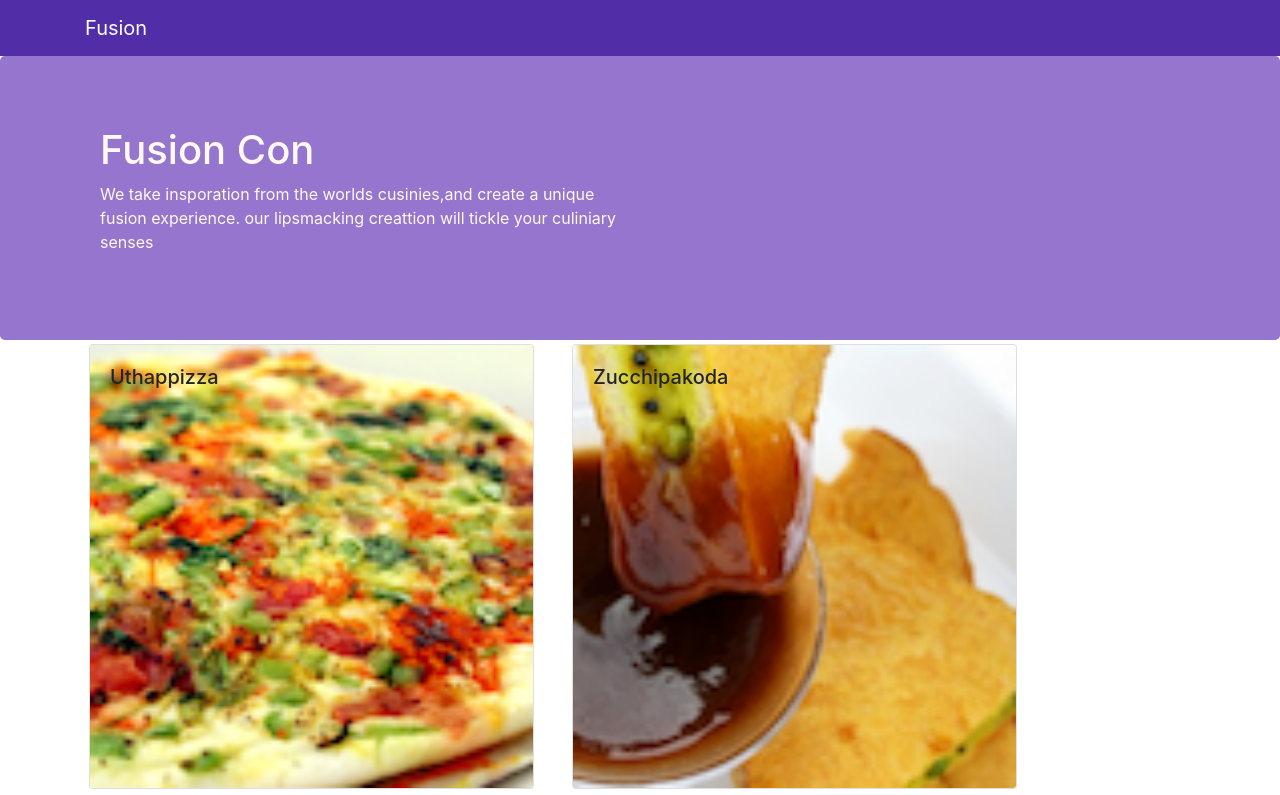
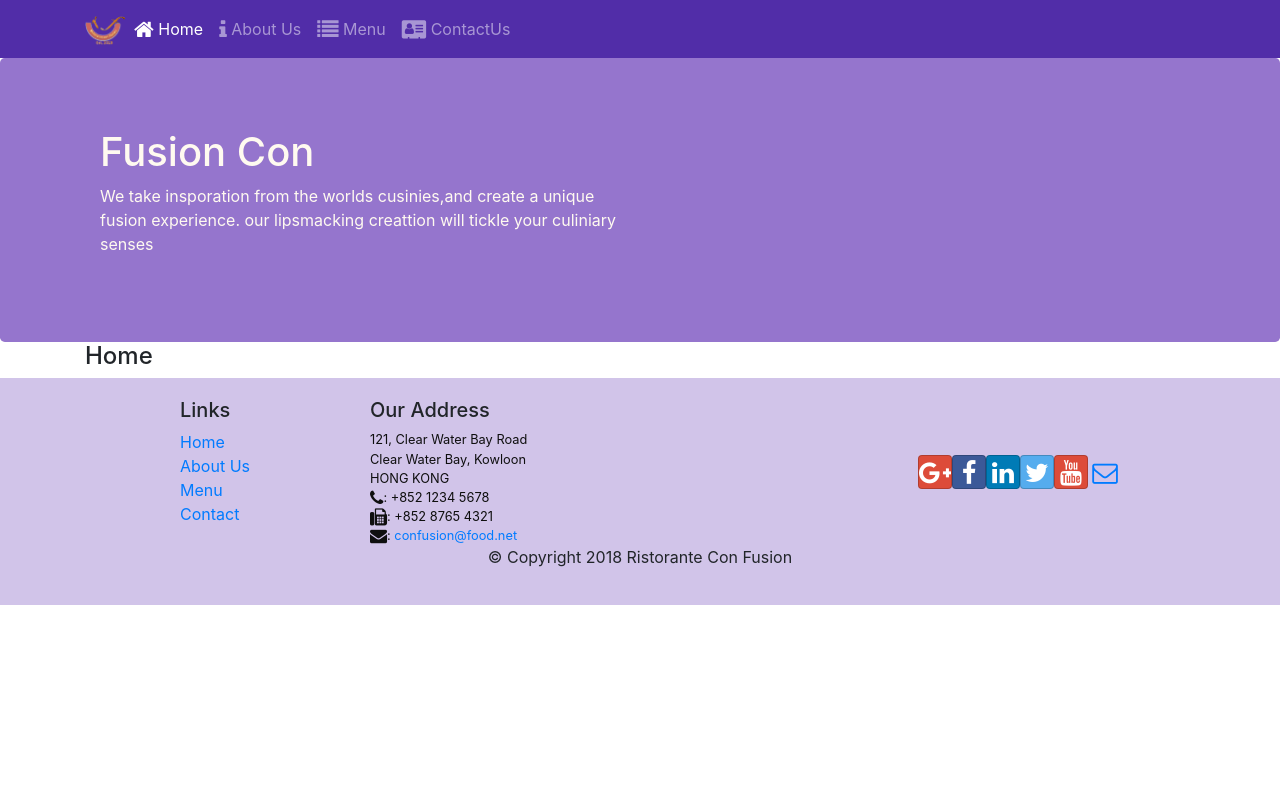
Before and after one commit to mumerasghar/FoodWay, a React (Create React App) app: page /home in a window 1280 px wide. Shown: the top 795 px of the page. Built offline with nearby package versions, Linux system fonts and the light colour scheme.

Commit message:
react router

```diff
--- a/package.json
+++ b/package.json
@@ -12,6 +12,7 @@
     "react": "^17.0.1",
     "react-dom": "^17.0.1",
     "react-popper": "0.9.2",
+    "react-router-dom": "^5.2.0",
     "react-scripts": "4.0.0",
     "reactstrap": "5.0.0",
     "web-vitals": "^0.2.4"
--- a/src/App.js
+++ b/src/App.js
@@ -1,11 +1,13 @@
 import { Component } from 'react';
 import Main from './components/MainComponent'
-
+import { BrowserRouter } from 'react-router-dom'
 class App extends Component {
 
   render() {
     return (
-      <Main />
+      <BrowserRouter>
+        <Main />
+      </BrowserRouter>
     );
   }
 }
--- a/src/components/FooterComponent.js
+++ b/src/components/FooterComponent.js
@@ -1,5 +1,5 @@
 import React from 'react';
-
+import { Link } from 'react-router-dom'
 function Footer(props) {
     return (
         <div className="footer">
@@ -8,10 +8,10 @@
                     <div className="col-4 offset-1 col-sm-2">
                         <h5>Links</h5>
                         <ul className="list-unstyled">
-                            <li><a href="#">Home</a></li>
-                            <li><a href="#">About</a></li>
-                            <li><a href="#">Menu</a></li>
-                            <li><a href="contactus.html">Contact</a></li>
+                            <li><Link to="/home">Home</Link></li>
+                            <li><Link to="/aboutus">About Us</Link></li>
+                            <li><Link to="/menu">Menu</Link></li>
+                            <li><Link to="/contactus">Contact</Link></li>
                         </ul>
                     </div>
                     <div className="col-7 col-sm-5">
--- a/src/components/HeaderComponent.js
+++ b/src/components/HeaderComponent.js
@@ -1,18 +1,60 @@
 import React, { Component } from 'react'
-import { Navbar, NavbarBrand, Jumbotron } from 'reactstrap'
+import { Navbar, NavbarBrand, Jumbotron, Nav, NavbarToggler, Collapse, NavItem } from 'reactstrap'
 import '../App.css'
+import { NavLink } from 'react-router-dom'
+
 class Header extends Component {
+
+    constructor(props) {
+        super(props)
+        this.state = {
+            isNavOpen: false
+        }
+
+        this.toggleNav = this.toggleNav.bind(this)
+    }
+
+    toggleNav() {
+        this.setState({ isNavOpen: !this.state.isNavOpen })
+    }
 
     render() {
 
         return (
             <React.Fragment>
-                <Navbar dark>
+                <Navbar dark expand="md">
                     <div className="container">
-                        <NavbarBrand href="/">Fusion</NavbarBrand>
+                        <NavbarToggler onClick={this.toggleNav} />
+                        <NavbarBrand className="mr-auto" href="/">
+                            <img src="./assets/images/logo.png" height="30" width="41"
+                                alt="Fusion Con"></img>
+                        </NavbarBrand>
+                        <Collapse isOpen={this.state.isNavOpen} navbar>
+                            <Nav navbar>
+                                <NavItem>
+                                    <NavLink className="nav-link" to="/home">
+                                        <span className="fa fa-home fa-lg"></span> Home
+                                </NavLink>
+                                </NavItem>
+                                <NavItem>
+                                    <NavLink className="nav-link" to="/aboutus">
+                                        <span className="fa fa-info fa-lg"></span> About Us
+                                </NavLink>
+                                </NavItem>
+                                <NavItem>
+                                    <NavLink className="nav-link" to="/menu" replace>
+                                        <span className="fa fa-list fa-lg"></span> Menu
+                                </NavLink>
+                                </NavItem>
+                                <NavItem>
+                                    <NavLink className="nav-link" to="/contactus">
+                                        <span className="fa fa-address-card fa-lg"></span> ContactUs
+                                </NavLink>
+                                </NavItem>
+                            </Nav>
+                        </Collapse>
                     </div>
                 </Navbar>
-
                 <Jumbotron>
                     <div className="container">
                         <div className="row row-header">
--- /dev/null
+++ b/src/components/HomeComponent.js
@@ -0,0 +1,13 @@
+import React from 'react'
+
+
+function Home(props) {
+
+    return (
+        <div className="container">
+            <h4>Home</h4>
+        </div>
+    )
+}
+
+export default Home;
--- a/src/components/MainComponent.js
+++ b/src/components/MainComponent.js
@@ -1,9 +1,11 @@
 import Menu from './MenuComponent'
+import Home from './HomeComponent'
 import { Component } from 'react';
 import { DISHES } from '../shared/dishes'
 import DishDetail from './DishDetailComponent'
 import Header from './HeaderComponent'
 import Footer from './FooterComponent'
+import { Switch, Route, Redirect } from 'react-router-dom'
 class Main extends Component {
 
     constructor(props) {
@@ -11,23 +13,29 @@
 
         this.state = {
             dishes: DISHES,
-            selectedDish: null
         }
     }
 
-    handleClick(itemId) {
+    render() {
 
-        this.setState({ selectedDish: itemId })
-    }
-
-    render() {
+        const HomePage = () => {
+            return (
+                <Home />
+            )
+        }
         return (
 
             <div className="App">
-                <Header></Header>
-                <Menu dishes={this.state.dishes}
-                    onClick={(itemId) => this.handleClick(itemId)} />
-                <DishDetail item={this.state.dishes.filter((item) => item.id === this.state.selectedDish)[0]} />
+                <Header />
+
+                <Switch>
+                    <Route path="/home" component={HomePage} />
+                    <Route exact path="/menu" component={() => <Menu dishes={this.state.dishes} />} />
+                    <Redirect to="/home" />
+                </Switch>
+                {/* <Menu dishes={this.state.dishes}
+                    onClick={(itemId) => this.handleClick(itemId)} /> */}
+                {/* <DishDetail item={this.state.dishes.filter((item) => item.id === this.state.selectedDish)[0]} /> */}
                 <Footer />
             </div>
         );
```
Also changed, not shown: 1 other file (tests, documents, lock files or other folders).
